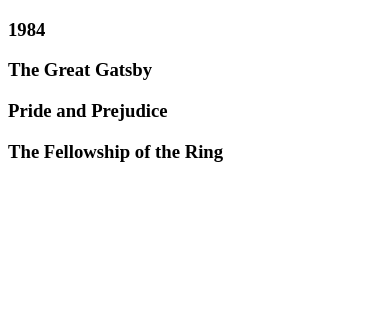
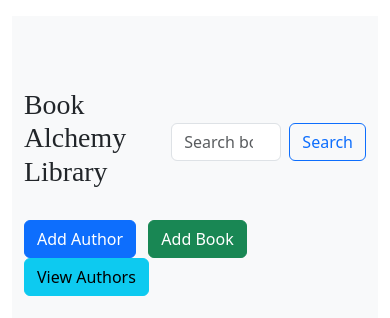
Before and after one commit to Alx-B75/Book-Alchemy, a Flask app: template templates/home.html in a window 390 px wide. Shown: the top 318 px of the page. Before the commit the page ends 162 px from the top, so only its background shows below. Run offline with Flask 3, Linux system fonts and the light colour scheme; the template is opened without the code that fills it: values that come from a table or form of the project are taken from there, others are empty.

Commit message:
Final with UI changes

```diff
--- a/app.py
+++ b/app.py
@@ -2,13 +2,20 @@
 Book Alchemy application factory and database initialization.
 """
 
-from flask import Flask, render_template, request, flash
+from flask import Flask, render_template, request, flash, redirect, url_for
+from sqlalchemy import delete
+from sqlalchemy.pool import NullPool
 from data_models import db, Book, Author
+from datetime import datetime
 
 app = Flask(__name__)
 app.config["SQLALCHEMY_DATABASE_URI"] = "sqlite:///../data/library.sqlite"
 app.config["SQLALCHEMY_TRACK_MODIFICATIONS"] = False
 app.secret_key = "a-very-secret-key"
+app.config["SQLALCHEMY_ENGINE_OPTIONS"] = {
+    "connect_args": {"timeout": 30},
+    "poolclass": NullPool,
+}
 
 db.init_app(app)
 
@@ -16,12 +23,20 @@
 def add_author():
     """
     Render a form to add a new author on GET;
-    on POST, create the Author and display a success message.
+    on POST, parse submitted dates, create the Author,
+    and display a success message.
     """
     if request.method == "POST":
-        name = request.form.get("name")
-        birth_date = request.form.get("birth_date") or None
-        date_of_death = request.form.get("date_of_death") or None
+        name = request.form["name"]
+        bd_str = request.form.get("birth_date")
+        dod_str = request.form.get("date_of_death")
+
+        birth_date = (
+            datetime.strptime(bd_str, "%Y-%m-%d").date() if bd_str else None
+        )
+        date_of_death = (
+            datetime.strptime(dod_str, "%Y-%m-%d").date() if dod_str else None
+        )
 
         new_author = Author(
             name=name,
@@ -30,7 +45,9 @@
         )
         db.session.add(new_author)
         db.session.commit()
-        flash("Author added successfully.")
+
+        flash(f'Author "{new_author.name}" added successfully.')
+        return redirect(url_for("home"))
 
     return render_template("add_author.html")
 
@@ -56,3 +73,82 @@
         db.session.commit()
         flash("Book added successfully.")
     return render_template("add_book.html", authors=authors)
+
+@app.route("/", methods=["GET"])
+def home():
+    """
+    Display the library home page, supporting optional sorting by title,
+    author, or publication year, and keyword filtering via the 'q' parameter.
+    """
+    sort_key = request.args.get("sort", "title")
+    q = request.args.get("q", "").strip()
+    order_map = {
+        "title": Book.title,
+        "author": Author.name,
+        "year": Book.publication_year,
+    }
+    order_column = order_map.get(sort_key, Book.title)
+    query = Book.query.join(Author).order_by(order_column)
+    if q:
+        ilike_pattern = f"%{q}%"
+        query = query.filter(
+            Book.title.ilike(ilike_pattern) |
+            Author.name.ilike(ilike_pattern)
+        )
+    books = query.all()
+    return render_template("home.html", books=books, sort_key=sort_key)
+
+
+@app.route("/book/<int:book_id>/delete", methods=["POST"])
+def delete_book(book_id):
+    """
+    Delete the specified book; if its author has no other books,
+    also delete that author. Redirect to home with a flash message.
+    """
+    book = Book.query.get_or_404(book_id)
+    author = book.author
+
+    db.session.delete(book)
+    db.session.commit()
+
+    # If author has no more books, delete them too
+    if not Book.query.filter_by(author_id=author.id).first():
+        db.session.delete(author)
+        db.session.commit()
+        flash(f'Book "{book.title}" and its author "{author.name}" deleted.')
+    else:
+        flash(f'Book "{book.title}" deleted.')
+
+    return redirect(url_for("home"))
+
+@app.route("/authors", methods=["GET"])
+def list_authors():
+    """
+    Render a page listing all authors in the library.
+    """
+    authors = Author.query.order_by(Author.name).all()
+    return render_template("authors.html", authors=authors)
+
+@app.route("/author/<int:author_id>/delete", methods=["POST"])
+def delete_author(author_id):
+    author = Author.query.get_or_404(author_id)
+    Book.query.filter_by(author_id=author.id).delete()
+    db.session.delete(author)
+    db.session.commit()
+    flash(f'Author "{author.name}" and all their books have been deleted.')
+    return redirect(url_for("list_authors"))
+
+
+
+
+@app.teardown_appcontext
+def shutdown_session(exception=None):
+    """
+    Remove the SQLAlchemy session at the end of each request or app context,
+    so that connections are closed and returned to the pool immediately.
+    """
+    db.session.remove()
+
+if __name__ == "__main__":
+    # Run a single‐process development server (no extra reloader)
+    app.run(debug=False, use_reloader=False, threaded=False)
--- a/requirements.txt
+++ b/requirements.txt
@@ -1,3 +1,6 @@
-Flask
+Flask~=3.1.0
 Flask-SQLAlchemy
 WTForms
+
+SQLAlchemy~=2.0.40
+audible~=0.10.0
--- /dev/null
+++ b/templates/base.html
@@ -0,0 +1,38 @@
+<!doctype html>
+<html lang="en">
+  <head>
+    <!-- Required meta tags -->
+    <meta charset="utf-8">
+    <meta name="viewport" content="width=device-width, initial-scale=1">
+
+    <!-- Bootstrap CSS -->
+    <link href="https://cdn.jsdelivr.net/npm/bootstrap@5.3.2/dist/css/bootstrap.min.css" rel="stylesheet" integrity="sha384-T3c6CoIi6uLrA9TneNEoa7RxnatzjcDSCmG1MXxSR1GAsXEV/Dwwykc2MPK8M2HN" crossorigin="anonymous">
+
+    {# You can add a block for additional head elements if needed for specific pages #}
+    {% block head_extra %}{% endblock %}
+
+    <title>{% block title %}Book Alchemy{% endblock %}</title> {# Default title, can be overridden by child templates #}
+
+    <style>
+      /* Optional: Add any global custom styles here or link another stylesheet */
+      body {
+        padding-top: 1rem; /* Example: Add some padding at the top if you don't have a fixed navbar */
+        padding-bottom: 1rem;
+      }
+    </style>
+  </head>
+  <body>
+
+    <div class="container-fluid"> {# Using container-fluid to allow home.html's background to span full width #}
+      {% block content %}
+
+      {% endblock %}
+    </div>
+
+
+    <script src="https://cdn.jsdelivr.net/npm/bootstrap@5.3.2/dist/js/bootstrap.bundle.min.js" integrity="sha384-C6RzsynM9kWDrMNeT87bh95OGNyZPhcTNXj1NW7RuBCsyN/o0jlpcV8Qyq46cDfL" crossorigin="anonymous"></script>
+
+    {# You can add a block for additional scripts if needed for specific pages #}
+    {% block scripts_extra %}{% endblock %}
+  </body>
+</html>
--- a/templates/home.html
+++ b/templates/home.html
@@ -1,16 +1,52 @@
-<!DOCTYPE html>
-<html lang="en">
-  <head>
-    <meta charset="UTF-8">
-    <meta name="viewport" content="width=device-width, initial-scale=1.0">
-    <meta http-equiv="X-UA-Compatible" content="ie=edge">
-  </head>
-  <body>
+{% extends "base.html" %}
 
-    {% for book in books %}
-    <div> <h3>{{ book.title }}</h3>
+{% block title %}Book Alchemy Library{% endblock %}
+
+{% block content %}
+<div class="album py-5" style="background-color: #f8f9fa; min-height: 100vh;">
+    <div class="container">
+        <div class="d-flex justify-content-between align-items-center mb-4 pt-4">
+            <h1 style="font-family: 'Cinzel', serif;">Book Alchemy Library</h1>
+            <form class="d-flex" method="get" action="{{ url_for('home') }}">
+                <input class="form-control me-2" type="search" name="q" placeholder="Search books..." value="{{ request.args.get('q', '') }}" aria-label="Search">
+                <button class="btn btn-outline-primary" type="submit">Search</button>
+            </form>
+        </div>
+
+        <div class="mb-4">
+            <a href="{{ url_for('add_author') }}" class="btn btn-primary me-2">Add Author</a>
+            <a href="{{ url_for('add_book') }}" class="btn btn-success me-2">Add Book</a>
+            <a href="{{ url_for('list_authors') }}" class="btn btn-info">View Authors</a>
+        </div>
+
+        {% if books %}
+        <div class="row row-cols-1 row-cols-sm-2 row-cols-md-3 row-cols-lg-4 g-4">
+            {% for book in books %}
+            <div class="col d-flex align-items-stretch">
+                 <div class="card shadow-sm h-100">
+                    <img src="https://covers.openlibrary.org/b/isbn/{{ book.isbn }}-M.jpg"
+                         class="card-img-top"
+                         alt="Cover of {{ book.title }}"
+                         style="width: 100%; height: 300px; object-fit: cover;">
+                    <div class="card-body d-flex flex-column">
+                        <h5 class="card-title">{{ book.title }}</h5>
+                        <p class="card-text text-muted mb-3">by {{ book.author.name }}</p>
+                        <div class="mt-auto text-end">
+                            <form action="{{ url_for('delete_book', book_id=book.id) }}" method="post" onsubmit="return confirm('Really delete this book?');">
+                                <button type="submit" class="btn btn-danger btn-sm">Delete</button>
+                            </form>
+                        </div>
+                    </div>
+                </div>
+            </div>
+            {% endfor %}
+        </div>
+        {% else %}
+        <div class="text-center py-5">
+             <p class="lead text-muted">No books found{% if request.args.get('q') %} for "{{ request.args.get('q') }}"{% endif %}.</p>
+        </div>
+        {% endif %}
     </div>
-    {% endfor %}
+</div>
 
-  </body>
-</html>
+{% endblock %}
```
Also changed, not shown: seed_audible.py (added, +62 -0 lines), templates/add_author.html (+15 -22 lines), templates/add_book.html (+18 -25 lines), templates/authors.html (added, +22 -0 lines), data/library.sqlite.
